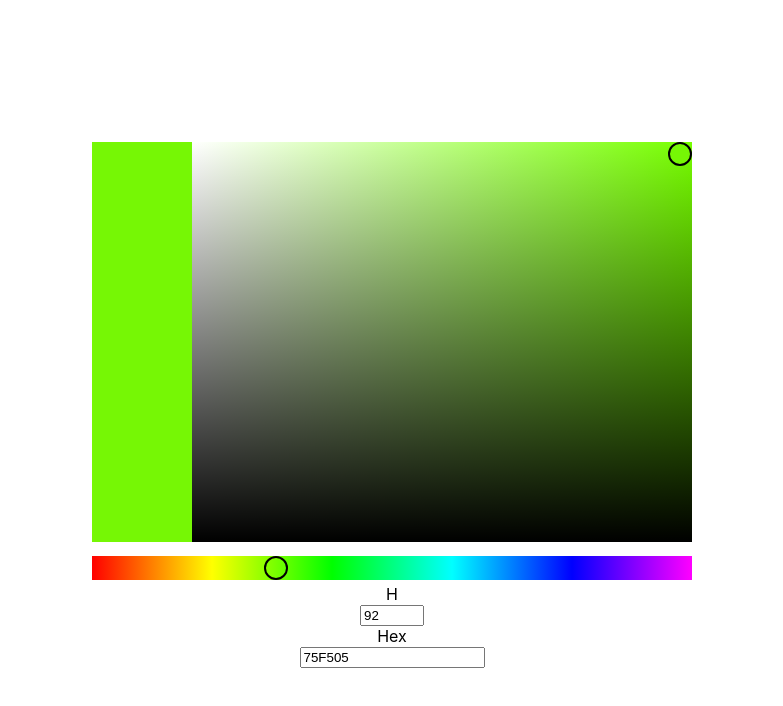
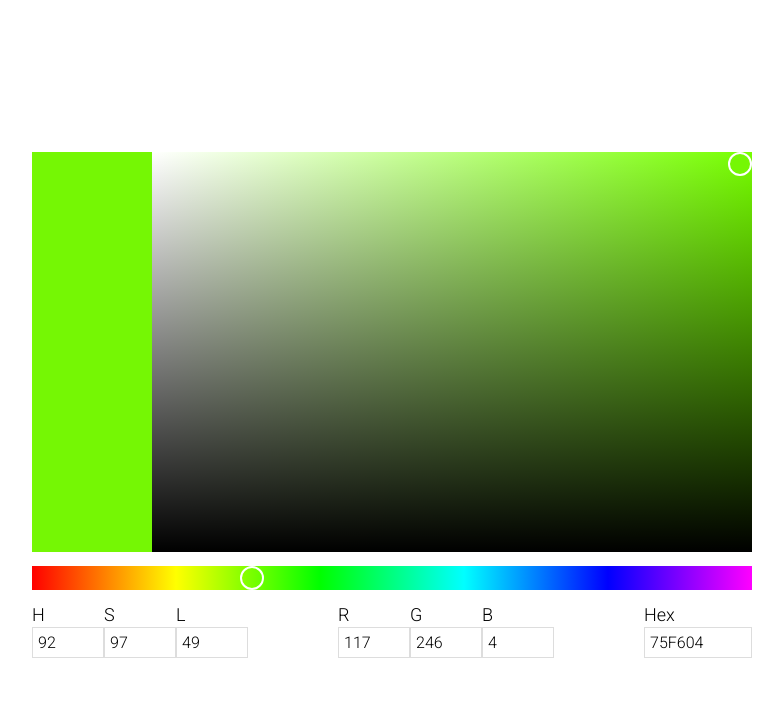
Before and after one commit to esfick/color-picker, a React (Create React App) app: page / in a window 1280 px wide. Shown: the top 706 px of the page, without its empty margins (248-1031 px from the left). Built offline with nearby package versions, Linux system fonts and the light colour scheme.

Commit message:
July 30 first changes

```diff
--- a/public/index.html
+++ b/public/index.html
@@ -3,6 +3,9 @@
   <head>
     <meta charset="utf-8" />
     <link rel="icon" href="%PUBLIC_URL%/shirt2.png" />
+    <link rel="preconnect" href="https://fonts.googleapis.com">
+    <link rel="preconnect" href="https://fonts.gstatic.com" crossorigin>
+    <link href="https://fonts.googleapis.com/css2?family=Roboto:wght@300&display=swap" rel="stylesheet">
     <meta name="viewport" content="width=device-width, initial-scale=1" />
     <meta name="theme-color" content="#000000" />
     <meta
--- a/src/ColorForm.js
+++ b/src/ColorForm.js
@@ -1,62 +1,123 @@
 import React, { Component } from 'react';
 import ColorInput from './ColorInput';
 import { FormFieldType } from './ColorPicker';
+import { MAX_HUE, MAX_RGB, MAX_SL } from './Utility';
 import './ColorPicker.css';
 
 export default class ColorForm extends Component {
 
-
     render(){
+        const width = this.props.width/10;
+        const hexWidth = this.props.width * .15;
         return(
-            <form>
+            <div className="form-container" style={{width: this.props.width + "px"}}>
+            <form className="color-form">
+                <div className="color-form-section">
                     <ColorInput
                         type={FormFieldType.HUE}
                         min = {0}
-                    max = {300}
+                        max = {MAX_HUE}
+                        width = {width}
                         value={this.props.hsl.hue}
                         validate={this.validateHue}
                         onChange={this.props.changeForm} />
                     <ColorInput
+                        type={FormFieldType.SAT}
+                        min = {0}
+                        max = {MAX_SL}
+                        width = {width}
+                        value={this.props.hsl.saturation}
+                        validate={this.validateSl}
+                        onChange={this.props.changeForm} />
+                    <ColorInput
+                        type={FormFieldType.LGT}
+                        min = {0}
+                        max = {MAX_SL}
+                        width = {width}
+                        value={this.props.hsl.lightness}
+                        validate={this.validateSl}
+                        onChange={this.props.changeForm} />
+                </div>
+
+                <div className="color-form-section">
+                    <ColorInput
+                        type={FormFieldType.RED}
+                        min = {0}
+                        max = {MAX_RGB}
+                        width = {width}
+                        value={this.props.rgb.red}
+                        validate={this.validateRgb}
+                        onChange={this.props.changeForm} />
+                    <ColorInput
+                        type={FormFieldType.GRN}
+                        min = {0}
+                        max = {MAX_RGB}
+                        width = {width}
+                        value={this.props.rgb.green}
+                        validate={this.validateRgb}
+                        onChange={this.props.changeForm} />
+                    <ColorInput
+                        type={FormFieldType.BLUE}
+                        min = {0}
+                        max = {MAX_RGB}
+                        width = {width}
+                        value={this.props.rgb.blue}
+                        validate={this.validateRgb}
+                        onChange={this.props.changeForm} />
+                </div>
+
+                <div className="color-form-section">
+                    <ColorInput
                         type={FormFieldType.HEX}
                         min = {0}
                         max = {10}
+                        width = {hexWidth}
                         value={this.props.hex}
                         validate={this.validateHex}
                         onChange={this.props.changeForm} />
+                </div>
             </form>
+            </div>
         );
     }
 
-    validateHue = (value) => {
-        console.log('in validateHue');
-        if(!value || isNaN(value)){
+    validateHex = (value) => {
+        if(!value){
+            return value === '';
+        }
+        value = value.trim();
+        if(value.length > 6){
             return false;
         }
-        let n = parseInt(value);
-        if(n < 0 || n > 300){
-            return false;
+        let valid = true;
+        [...value.toUpperCase()].forEach((c, i) => {
+            if((c < '0' || c > '9') && (c < 'A' || c > 'F')){
+                valid = false;
             }
-        return true;
+        })
+        return valid;
+    }
+
+    validateHue = (value) => {
+        return this.validateNum(value, MAX_HUE);
     }
 
     validateRgb = (value) => {
-        return true;
+        return this.validateNum(value, MAX_RGB);
     }
 
     validateSl = (value) => {
-        return true;
+        return this.validateNum(value, MAX_SL);
     }
 
-    validateHex = (value) => {
-        console.log('in validateHex');
-        if(!value){
+    validateNum = (value, max) => {
+        if(!value || isNaN(value)){
+            return value === ''; // Return true if the user deleted input. This will be considered to be 0.
+        }
+        let n = parseInt(value);
+        if(n < 0 || n > max){
             return false;
         }
-        /*value = value.trim();
-        console.log(value);
-        if(value.length !== 6){
-            return false;
-        }*/
         return true;
     }
 
--- a/src/ColorInput.js
+++ b/src/ColorInput.js
@@ -6,26 +6,32 @@ export default class ColorInput extends Component {
 
     render(){
         const inputType = this.props.type === FormFieldType.HEX? 'text': 'number';
+        const className = this.props.type === FormFieldType.HEX? 'input-hex': 'input-num';
+
         return(
-            <div className="color-input-field">
+            <div style={{width: this.props.width + "px"}}>
                 <div className="color-input-label">{this.props.type}</div>
                 <div className="color-input-field">
-                    <input type={inputType} min={this.props.min} max={this.props.max} onChange={this.onChange} value={this.props.value}/>
+                    <input
+                        className={"color-input " + className}
+                        type={inputType}
+
+                        max={this.props.max}
+                        onChange={this.onChange}
+                        value={this.props.value}
+                        style={{width: this.props.width + "px"}}/>
                 </div>
             </div>
         );
     }
 
     onChange = (e) => {
-        console.log('in onchange');
-        const value = e.target.value;
+        let value = e.target.value;
         const valid = this.props.validate(value);
         if(valid){
             this.props.onChange({type: this.props.type, value: value});
         }
-        else{
-            console.log('invalid');
-        }
+
     }
 
 }
--- a/src/ColorPicker.css
+++ b/src/ColorPicker.css
@@ -3,27 +3,42 @@
     margin: 10px;
 }
 
-.color-values-container {
+#current-color {
+	background-color: black;
+}
+
+.color-form {
+    display: flex;
+    justify-content: space-between;
+}
+
+.color-form-section {
     display: flex;
 }
 
-.color-values{
-    margin: 10px;
-    display: flex;
-    flex-direction: column;
-    align-items: flex-start;
+.color-input, .color-input-label {
+    font-family:  'Roboto', sans-serif;
 }
 
-.color-value-input{
-    width: 50px;
+.color-input {
+    margin: 2px 2px 0 0;
+    box-sizing: border-box;
+    border: 1px solid #DDDDDD;
+    padding: 5px;
+    font-size: 16px;
 }
 
-.color-value-input-lg{
-    width: 80px;
+.color-input-label {
+    font-size: 18px;
+    text-align: left;
 }
 
-#current-color {
-	background-color: black;
+.color-input:focus {
+    border: 1px solid blue;
+}
+
+.form-container {
+    margin-top: 10px;
 }
 
 #gradient-canvas {
@@ -41,7 +56,7 @@
     position: absolute;
     top: 0;
     right:  0;
-    border: 2px solid black;
+    border: 2px solid white;
     box-sizing: border-box;
 }
 
--- a/src/ColorPicker.js
+++ b/src/ColorPicker.js
@@ -3,7 +3,9 @@ import ColorForm from './ColorForm';
 import './ColorPicker.css';
 import Gradient from './Gradient';
 import Slider from './Slider';
-import {convertHslToRgb, convertRgbToHex, convertRgbToHsl} from './Utility';
+import {convertHexToRgb, convertHslToRgb, convertRgbToHex, convertRgbToHsl, MAX_HUE, MAX_RGB, MAX_SL } from './Utility';
+
+
 
 export const ColorChangeSource = {
     FORM: 'FORM',
@@ -24,8 +26,8 @@ export const FormFieldType = {
 export default class ColorPicker extends Component {
 	constructor(props){
  		super(props);
-        const randomHue = Math.round(Math.random() * 300);
-        const saturation = 100;
+        const randomHue = Math.round(Math.random() * MAX_HUE);
+        const saturation = MAX_SL;
         const lightness = 50;
         const rgb = convertHslToRgb(randomHue, saturation, lightness);
         const hex = convertRgbToHex(rgb.r, rgb.g, rgb.b);
@@ -51,16 +53,15 @@ export default class ColorPicker extends Component {
 
     render(){
         const height = 400;
-        const width = 500;
+        const width = 600;
         const sliderWidth = width * 1.2
         const cursorSize = 24;
         return(
             <div className="main-container">
                 <div className="inner-container">
-
-                    <Gradient hsl = {this.state.hsl} changeHsl = {this.onChangeHsl} height = {height} width = {width} cursorSize = {cursorSize}/>
+                    <Gradient hsl = {this.state.hsl} source = {this.state.source} changeHsl = {this.onChangeHsl} height = {height} width = {width} cursorSize = {cursorSize}/>
                     <Slider hsl = {this.state.hsl} source = {this.state.source} changeHsl = {this.onChangeHsl} width = {sliderWidth} cursorSize={cursorSize}/>
-                    <ColorForm hsl = {this.state.hsl} rgb = {this.state.rgb} hex = {this.state.hex}  changeForm = {this.onFormChange}/>
+                    <ColorForm hsl = {this.state.hsl} rgb = {this.state.rgb} hex = {this.state.hex} changeForm = {this.onFormChange} width = {sliderWidth}/>
                 </div>
             </div>
         );
@@ -74,30 +75,28 @@ export default class ColorPicker extends Component {
 
 
     onFormChange = (data) => {
-        console.log('in onFormChange');
         const type = data.type;
         const source = ColorChangeSource.FORM;
-        console.log(data);
         if(type === FormFieldType.HUE || type === FormFieldType.SAT || type === FormFieldType.LGT){
-            const h = type === FormFieldType.HUE? parseInt(data.value): this.state.hsl.hue;
-            const s = type === FormFieldType.SAT? parseInt(data.value): this.state.hsl.saturation;
-            const l = type === FormFieldType.LGT? parseInt(data.value): this.state.hsl.lightness;
+            const h = type === FormFieldType.HUE? data.value: this.state.hsl.hue;
+            const s = type === FormFieldType.SAT? data.value: this.state.hsl.saturation;
+            const l = type === FormFieldType.LGT? data.value: this.state.hsl.lightness;
             const rgb = convertHslToRgb(h, s, l);
             const hex = convertRgbToHex(rgb.r, rgb.g, rgb.b);
             this.updateState(h, s, l, rgb.r, rgb.g, rgb.b, hex, source);
         }
         else if(type === FormFieldType.RED || type === FormFieldType.GRN || type === FormFieldType.BLUE){
-            const r = type === FormFieldType.RED? parseInt(data.value): this.state.rgb.red;
-            const g = type === FormFieldType.GRN? parseInt(data.value): this.state.rgb.green;
-            const b = type === FormFieldType.BLUE? parseInt(data.value): this.state.rgb.blue;
-            //TODO get HSL
+            const r = type === FormFieldType.RED? data.value: this.state.rgb.red;
+            const g = type === FormFieldType.GRN? data.value: this.state.rgb.green;
+            const b = type === FormFieldType.BLUE? data.value: this.state.rgb.blue;
             const hsl = convertRgbToHsl(r, g, b);
             const hex = convertRgbToHex(r, g, b);
             this.updateState(hsl.h, hsl.s, hsl.l, r, g, b, hex, source);
         }
         else if(type === FormFieldType.HEX){
-           // TODO only update if there are 6 chars
-            this.updateState(this.state.hsl.hue, this.state.hsl.saturation, this.state.hsl.lightness, this.state.rgb.red, this.state.rgb.green, this.state.rgb.blue, data.value, source);
+            const rgb = convertHexToRgb(data.value);
+            const hsl = convertRgbToHsl(rgb.r, rgb.g, rgb.b);
+            this.updateState(hsl.h, hsl.s, hsl.l, rgb.r, rgb.g, rgb.b, data.value, source);
         }
 
     }
--- a/src/Gradient.js
+++ b/src/Gradient.js
@@ -1,5 +1,5 @@
 import React, { Component } from 'react';
-import { convertRgbToHsl } from './Utility';
+import { convertRgbToHsl, MAX_SL } from './Utility';
 import './ColorPicker';
 import { ColorChangeSource } from './ColorPicker';
 import Cursor from './Cursor';
@@ -9,7 +9,7 @@ export default class Gradient extends Component {
     constructor(props){
         super(props);
         this.cursorRef = React.createRef();
-        this.recolor = this.recolor.bind(this);
+        this.changeCursorPosition = this.changeCursorPosition.bind(this);
         this.drawColor = this.drawColor.bind(this);
         this.drawGradient = this.drawGradient.bind(this);
     }
@@ -42,9 +42,14 @@ export default class Gradient extends Component {
         this.drawColor(true);
  	}
 
-    shouldComponentUpdate(nextProps, nextState){
-        if(nextProps.hsl.hue !== this.props.hsl.hue){
-            this.drawGradient();
+     componentDidUpdate(prevProps, prevState){
+        if(prevProps.hsl !== this.props.hsl){
+            if(prevProps.hsl.hue !== this.props.hsl.hue){
+                this.drawGradient();
+            }
+            if(this.props.source === ColorChangeSource.FORM && (prevProps.hsl.saturation !== this.props.hsl.saturation || prevProps.hsl.lightness !== this.props.hsl.lightness)){
+                this.changeCursorPosition();
+            }
             this.drawColor(false);
             return true;
         }
@@ -92,7 +97,8 @@ export default class Gradient extends Component {
  		ctx.drawImage(new Image(), 0, 0, canvas.width, canvas.height);
  		let grd1 = ctx.createLinearGradient(0, 0, canvas.width, 0);
  		grd1.addColorStop(0, '#FFFFFF');
- 		grd1.addColorStop(1,  'hsl(' + this.props.hsl.hue + ', 100%, 50%)');
+        let hue = this.props.hsl.hue === ''? 0: this.props.hsl.hue;
+ 		grd1.addColorStop(1,  'hsl(' + hue + ', 100%, 50%)');
 		let grd2 = ctx.createLinearGradient(0, 0, 0, canvas.height);
 		grd2.addColorStop(0, 'rgba(0,0,0,0)');
 		grd2.addColorStop(1,  '#000000');
@@ -106,23 +112,48 @@ export default class Gradient extends Component {
         this.drawColor(true);
 	}
 
-    /*handleGradientClick = (e) => {
-        const canvas = document.getElementById('gradient');
-        const rect = canvas.getBoundingClientRect();
-        const cursor = document.getElementById('gradient-cursor');
-        const cursorRect = cursor.getBoundingClientRect();
-        let x = e.clientX - rect.left;
-        let y = e.clientY - rect.top;
-        if(x > rect.width - cursorRect.width){
-            x = rect.width - cursorRect.width;
+
+    changeCursorPosition = () => {
+        let x = 0, y = 0;
+        const l = this.props.hsl.lightness;
+        const s = this.props.hsl.saturation;
+        // If lightness is 0% then this color is black. Set to bottom left corner regardless of other values
+        if(l === 0){
+            x = 0;
+            y = this.props.height;
         }
-        if(y > rect.height - cursorRect.height){
-            y = rect.height - cursorRect.height;
+
+        // If lightness is 100%, then this color is white. Set to top left corner regardless of other values
+        else if(l === MAX_SL){
+            x = 0;
+            y = 0;
         }
-        cursor.style.left = x + 'px';
-        cursor.style.top = y + 'px';
-        this.drawColor();
-    }*/
+
+        // If saturation is 0% then this color will be found along the leftmost edge
+        else if(s === 0){
+            x = 0;
+            // y depends on lightness
+        }
+
+        // If saturation is 100% then this color will be found along the rightmost edge
+        else if(s === MAX_SL){
+            x = this.props.width;
+            // y depends on lightness
+        }
+
+        // Find x coordinate based on saturation
+
+
+
+
+       // this.cursorRef.current.setXCoordinate(x);
+      //  this.cursorRef.current.setYCoordinate(y);
+
+
+/*
+        console.log(document.getElementById('gradient').getBoundingClientRect());
+        console.log(this.props.hsl.saturation + ' ' + this.props.hsl.lightness);*/
+    }
 
     recolor = (rgb) => {
         const canvas = document.getElementById('current-color');
@@ -132,4 +163,6 @@ export default class Gradient extends Component {
         ctx.fillRect(0, 0, canvas.width, canvas.height);
         this.cursorRef.current.setBackgroundColor(color);
     }
+
+
 }
--- a/src/Utility.js
+++ b/src/Utility.js
@@ -1,3 +1,7 @@
+export const MAX_HUE = 300;
+export const MAX_RGB = 255;
+export const MAX_SL = 100;
+
 const hexDict = {
     10: 'A',
     11: 'B',
@@ -7,9 +11,24 @@ const hexDict = {
     15: 'F'
 }
 
+export const convertHexToRgb = (hex) => {
+    hex = hex.padEnd(6, '0');
+    let r = hex.substring(0, 2);
+    let g = hex.substring(2, 4);
+    let b = hex.substring(4, 6);
+    return {
+        r: parseInt(r, 16),
+        g: parseInt(g, 16),
+        b: parseInt(b, 16)
+    }
+}
+
 export const convertHslToRgb = (h, s, l) => {
-    s /= 100;
-    l /= 100;
+    h = h === ''? 0: h;
+    s = s === ''? 0: s;
+    l = l === ''? 0: l;
+    s /= MAX_SL;
+    l /= MAX_SL;
     const c = s * (1 - Math.abs(2 * l - 1));
     const x = c * (1 - Math.abs((h / 60) % 2 - 1));
     const m = l - c/2;
@@ -44,9 +63,9 @@ export const convertHslToRgb = (h, s, l) => {
         g = 0;
         b = x;
     }
-    r = Math.round((r + m) * 255);
-    g = Math.round((g + m) * 255);
-    b = Math.round((b + m) * 255);
+    r = Math.round((r + m) * MAX_RGB);
+    g = Math.round((g + m) * MAX_RGB);
+    b = Math.round((b + m) * MAX_RGB);
     return {
         r: r,
         g: g,
@@ -55,6 +74,9 @@ export const convertHslToRgb = (h, s, l) => {
 }
 
 export const convertRgbToHex = (r, g, b) => {
+    r = r === ''? 0: r;
+    g = g === ''? 0: g;
+    b = b === ''? 0: b;
     let hex = '';
     [r, g, b].forEach((value, i) => {
         let div = Math.floor(value / 16);
@@ -71,9 +93,9 @@ export const convertRgbToHex = (r, g, b) => {
 }
 
 export const convertRgbToHsl = (r, g, b) => {
-    r /= 255;
-    g /= 255;
-    b /= 255;
+    r = r === ''? 0: r/MAX_RGB;
+    g = g === ''? 0: g/MAX_RGB;
+    b = b === ''? 0: b/MAX_RGB;
     const cMax = Math.max(r, g, b);
     const cMin = Math.min(r, g, b);
     const delta = cMax - cMin;
@@ -83,7 +105,7 @@ export const convertRgbToHsl = (r, g, b) => {
     }
     else if(cMax === r){
         hue = (g - b)/delta;
-        hue %= 6;
+        hue += g < b? 6: 0;
     }
     else if(cMax === g){
         hue = (b - r)/delta;
@@ -103,7 +125,7 @@ export const convertRgbToHsl = (r, g, b) => {
 
     return {
         h: Math.round(hue),
-        s: Math.round(sat * 100),
-        l: Math.round(lgt * 100)
+        s: Math.round(sat * MAX_SL),
+        l: Math.round(lgt * MAX_SL)
     }
 }
```
Also changed, not shown: src/Slider.js (+3 -4 lines). Lines whose indentation alone changed are shown as unchanged.
